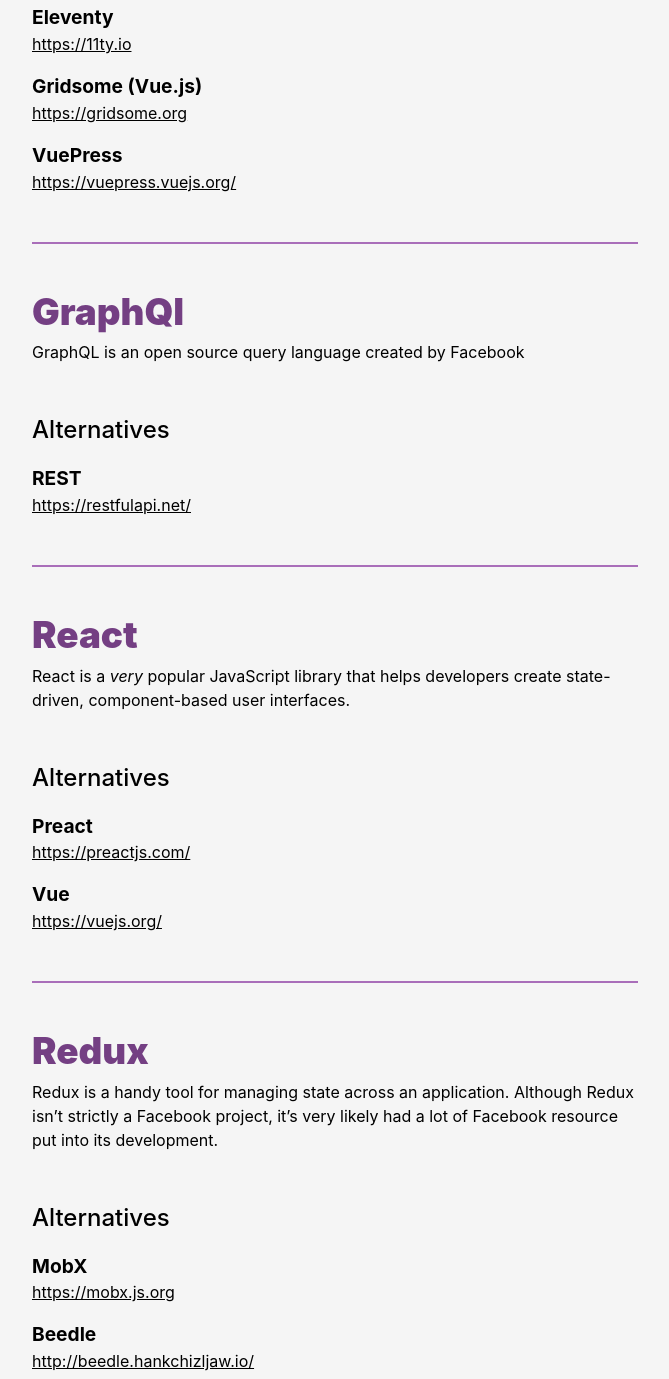
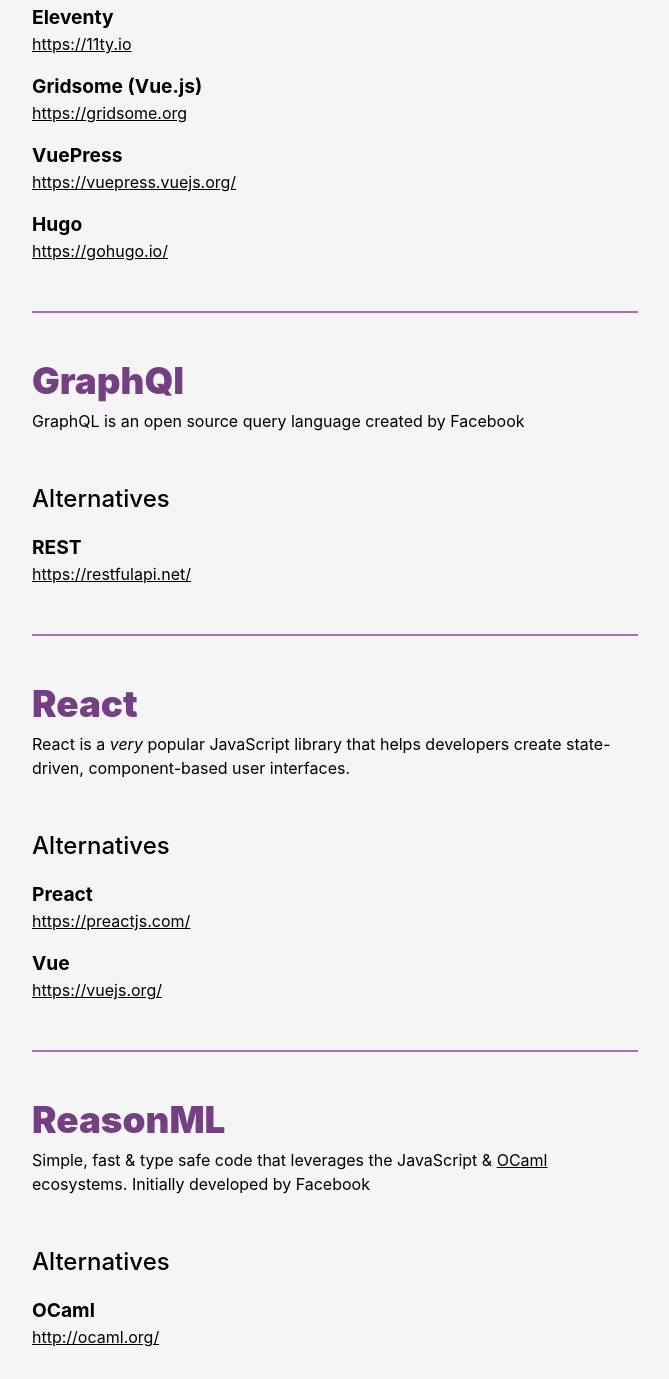
Before and after one commit to Andy-set-studio/npm-uninstall-facebook, an Eleventy site: page index.md in a window 1280 px wide. Shown: the part 901-2280 px from the top of the page, without its empty margins (0-669 px from the left). Built offline with nearby package versions, Linux system fonts and the light colour scheme; Eleventy itself is replaced by a stand-in of ours; files that its build step writes are made by us from their sources.

Commit message:
add reasonML, add hugo to list of gtasby alternatives

```diff
--- a/items/gatsby.md
+++ b/items/gatsby.md
@@ -8,6 +8,8 @@
     link: 'https://gridsome.org'
   - title: 'VuePress'
     link: 'https://vuepress.vuejs.org/'
+  - title: 'Hugo'
+    link: 'https://gohugo.io/'
 ---
 
 Gatsby is a static site generator that relies _heavily_ on [React](#react).
--- /dev/null
+++ b/items/reasonml.md
@@ -0,0 +1,9 @@
+---
+title: 'ReasonML'
+slug: 'reasonml'
+alternatives:
+  - title: 'OCaml'
+    link: 'http://ocaml.org/'
+---
+
+Simple, fast & type safe code that leverages the JavaScript & [OCaml](http://ocaml.org/) ecosystems. Initially developed by Facebook
```
